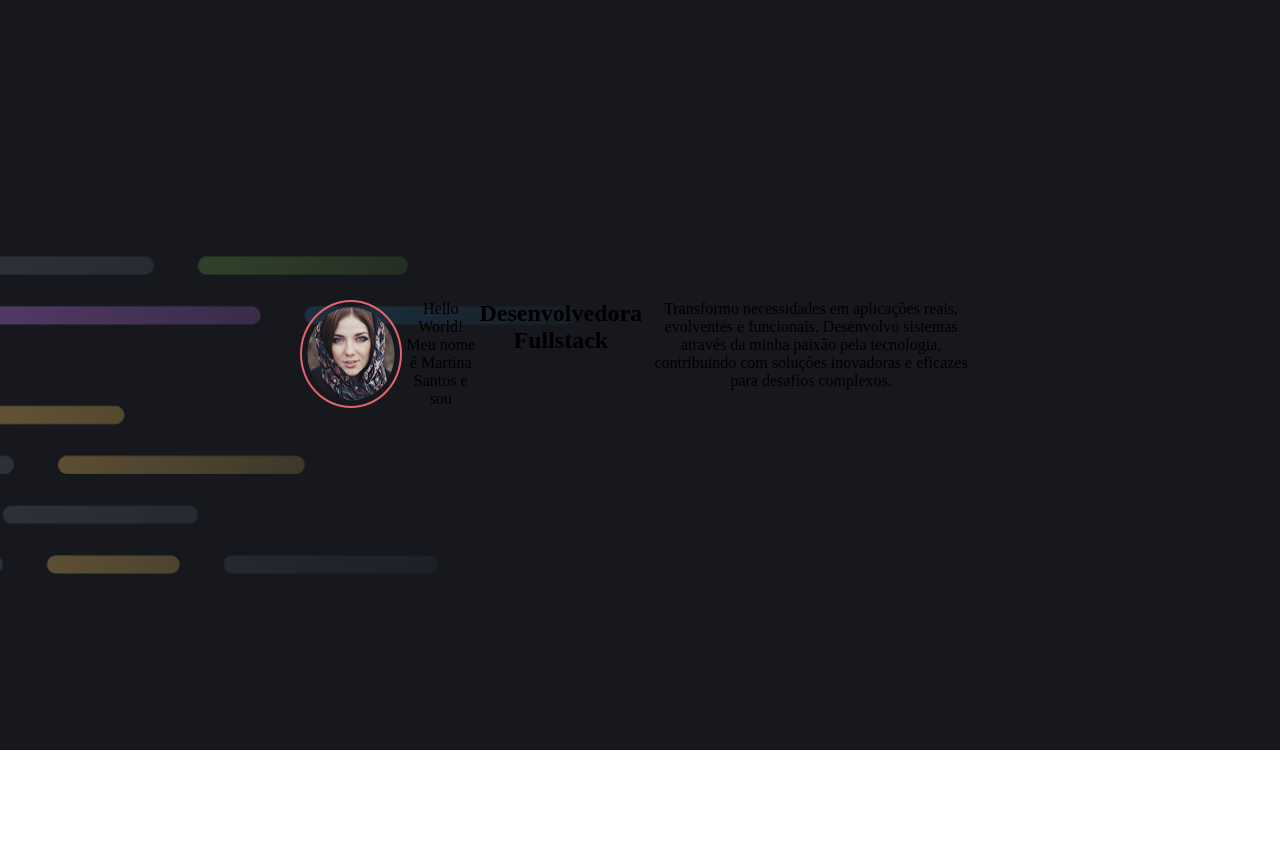
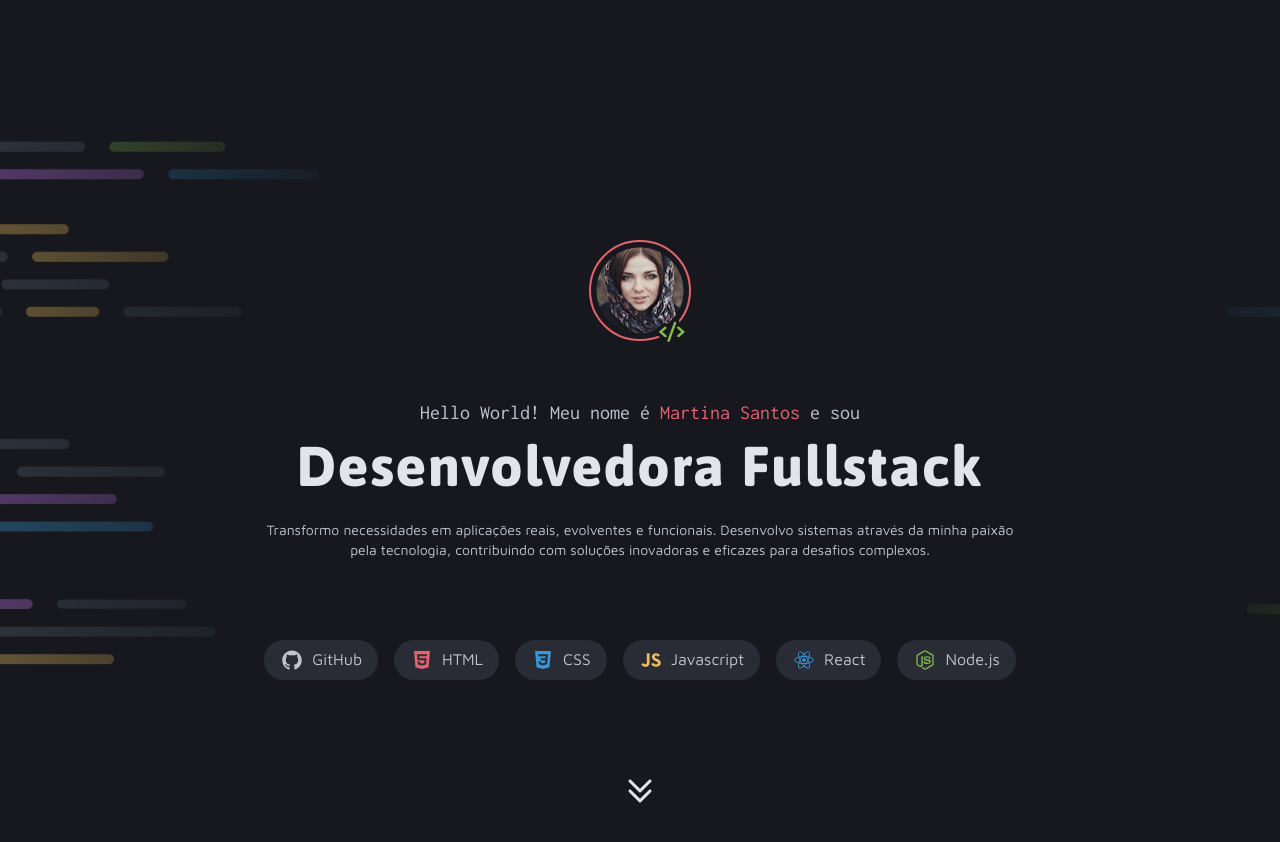
Before and after one commit to Pedrocavalcant/Portf-rio, a plain HTML site: page index.html in a window 1280 px wide. Before the commit the page ends 800 px from the top, so only its background shows below. Drawn offline with Linux system fonts and the light colour scheme; a web font is replaced by a local one.

Commit message:
feito e configurado o header

```diff
--- a/index.html
+++ b/index.html
@@ -18,11 +18,46 @@
 
         <section class="flex">
             <div class="container">
-                <img src="assets/img/Image.png" alt="Foto de perfil" class="sobreposta">
-                <p>Hello World! Meu nome é <span>Martina Santos</span> e sou</p>
-                <h1>Desenvolvedora Fullstack</h1>
-                <p>Transformo necessidades em aplicações reais, evolventes e funcionais. Desenvolvo sistemas através da minha paixão pela tecnologia, contribuindo com soluções inovadoras e eficazes para desafios complexos.</p>
+                <div class="imagem">
+                    <img src="assets/img/Image.png" alt="Foto de perfil" class="sobreposta">
+                </div>
+                <p class="subtitle-gray sub-1">Hello World! Meu nome é <span class="subtitle-red">Martina Santos</span> e sou
+                </p>
+                <h1 class="title-lg title-1">Desenvolvedora Fullstack</h1>
+                <p class="text-sm">Transformo necessidades em aplicações reais, evolventes e funcionais. Desenvolvo
+                    sistemas através da minha paixão pela tecnologia, contribuindo com soluções inovadoras e eficazes
+                    para desafios complexos.</p>
+                <nav class="linguagens">
+                    <div class="capsula">
+                        <img src="assets/icons/GitHub.svg" alt="Logo do GitHub">
+                        <span class="text-md">GitHub</span>
+                    </div>
+                    <div class="capsula">
+                        <img src="assets/icons/HTML.svg" alt="Logo do html">
+                        <span class="text-md">HTML</span>
+                    </div>
+                    <div class="capsula">
+                        <img src="assets/icons/CSS.svg" alt="Logo do css">
+                        <span class="text-md">CSS</span>
+                    </div>
+                    <div class="capsula">
+                        <img src="assets/icons/JavaScript.svg" alt="Logo do JavaScript">
+                        <span class="text-md">Javascript</span>
+                    </div>
+                    <div class="capsula">
+                        <img src="assets/icons/React.svg" alt="logo do React">
+                        <span class="text-md">React</span>
+                    </div>
+                    <div class="capsula">
+                        <img src="assets/icons/Node.js.svg" alt="Logo do node.js">
+                        <span class="text-md">Node.js</span>
+                    </div>
+                </nav>
+                <div class="seta-container">
+                    <img src="assets/icons/CaretDoubleDown.svg" alt="Seta dupla apontada para baixo" class="seta-dupla">
+                </div>
             </div>
+
         </section>
 
     </header>
--- a/style/global.css
+++ b/style/global.css
@@ -17,7 +17,7 @@
     --gray-500: #16181D;
     --gray-600: #0D0E11;
 
-    --font-family-asap: ;
+    --font-family-asap: "Asap", sans-serif; ;
     --font-family-inconsolata: "Inconsolata", monospace;;
     --font-family-maven: "Maven Pro", sans-serif;;
 
--- a/style/header.css
+++ b/style/header.css
@@ -1,27 +1,92 @@
 #primary {
     background: url(../assets/img/Background_Intro.png);
-    height: 750px;
+    background-size: cover;
+    height: 850px;
     overflow: hidden;
     box-sizing: border-box;
 
 
     .flex {
-        justify-content: center;
-        padding: 300px;
+        align-items: center;
+        padding-inline: 300px;
+        padding-block: 240px;
+        flex-direction: column;
+
 
         .container {
             display: flex;
+            flex-direction: column;
+            text-align: center;
+            align-items: center;
+            height: 50vh;
 
-            text-align: center;
+            .imagem {
+                position: relative;
 
-            img {
-                border: 2px solid #E3646E;
-                border-radius: 50%;
-                padding: 5px;
+                .sobreposta {
+                    border: 2px solid #E3646E;
+                    border-radius: 50%;
+                    padding: 5px;
+                    width: 87.27px;
+                    height: 87.27px;
 
+                }
+
+                &::before {
+                    content: "";
+                    position: absolute;
+                    background: url(../assets/icons/Vector.svg);
+                    background-size: cover;
+                    background-repeat: no-repeat;
+                    z-index: 1;
+                    top: 50%;
+                    left: 50%;
+                    width: 31px;
+                    height: 25px;
+                    bottom: 0;
+                    right: 0;
+                    transform: translate(50%, 100%);
+                }
             }
 
-            &::before {}
+            .title-1{
+                margin-bottom: 20px;
+                margin-top: 8px;
+            }
+        }
+
+        .sub-1{
+            margin-top: 56px;
+        }
+
+        .linguagens {
+            display: flex;
+            gap: 16px;
+            margin-top: 80px;
+            margin-bottom: 94px;
+
+
+            .capsula {
+                background-color: var(--gray-400);
+                max-width: 150px;
+                padding-inline: 16px;
+                padding-block: 8px;
+                border-radius: 25px;
+                display: flex;
+                gap: 8px;
+            }
+        }
+
+        seta-container {
+            display: flex;
+            justify-content: center;
+            margin-bottom: 94px;
+
+
+            .seta-dupla {
+                width: 32px;
+                height: 32px;
+            }
         }
     }
 
--- a/style/utility.css
+++ b/style/utility.css
@@ -5,3 +5,29 @@
 .flex{
     display: flex;
 }
+
+.title-lg{
+    font: var(--title-lg-asap);
+    color: var(--gray-100);
+    letter-spacing: .04em;
+}
+
+.subtitle-gray{
+    font: var(--subtitle);
+    color: var(--gray-200);
+}
+
+.subtitle-red{
+    font: var(--subtitle);
+    color: var(--color-red);
+}
+
+.text-sm{
+    font: var(--text-sm-maven);
+    color: var(--gray-200);
+}
+
+.text-md{
+    font: var(--text-md-maven);
+    color: var(--gray-200);
+}
```
Also changed, not shown: assets/icons/CSS.svg (added), assets/icons/GitHub.svg (added), assets/icons/HTML.svg (added), assets/icons/JavaScript.svg (added), assets/icons/Node.js.svg (added), assets/icons/React.svg (added), assets/icons/Vector.svg (added).
